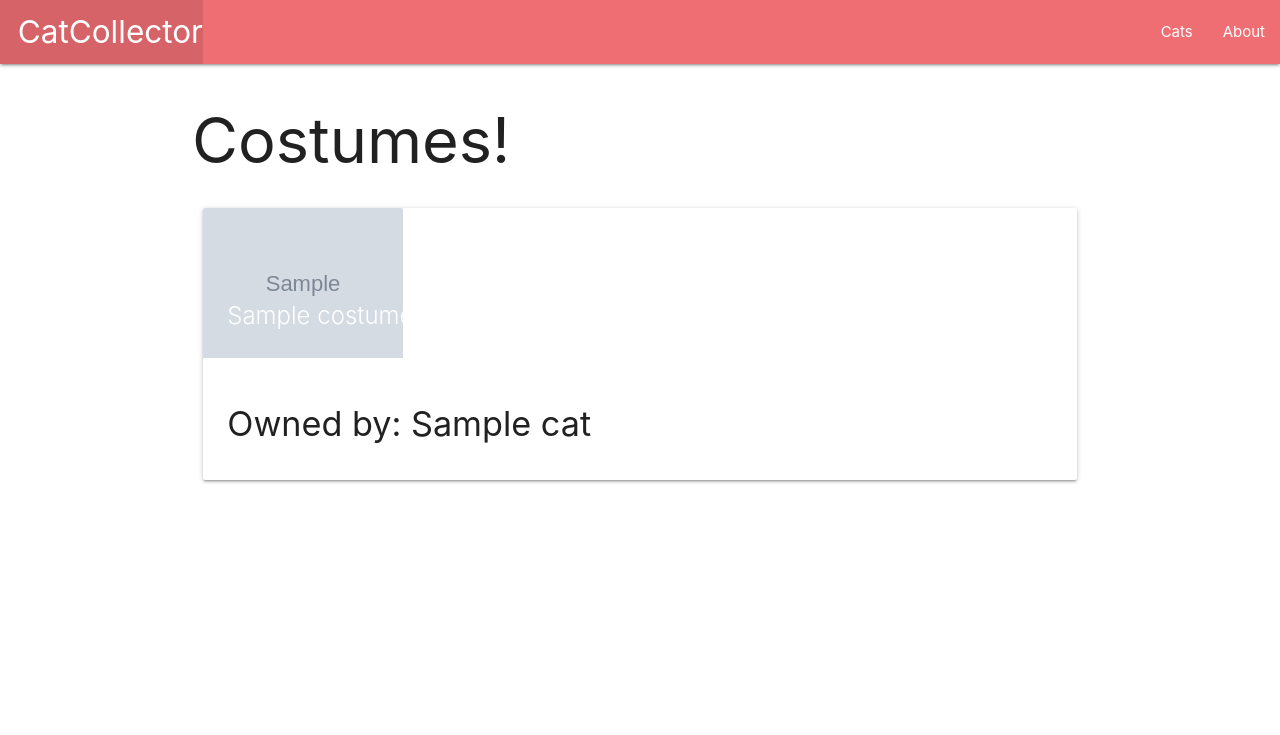
After one commit to dtklumpp/copy-catcollector, a Django app: page /costumes/ in a window 1280 px wide. The commit adds this page. Shown: the top 735 px of the page. Run offline with Django 3.2, Linux system fonts and the light colour scheme; tables that the repository leaves empty hold one stand-in row (values such as "Sample post"); grey boxes marked "Sample" are stand-in pictures.

Commit message:
adds costume index

```diff
--- a/main_app/static/styles/main.css
+++ b/main_app/static/styles/main.css
@@ -12,3 +12,7 @@ footer {
   padding-top: 0;
   text-align: right;
 }
+
+img {
+  max-width: 200px;
+}
--- /dev/null
+++ b/main_app/templates/costumes/index.html
@@ -0,0 +1,20 @@
+{% extends 'base.html' %} {% block content %}
+<h1>Costumes!</h1>
+<div class="row">
+  <div class="col s12">
+    {% for costume in costumes %}
+
+    <div class="card">
+      <div class="card-image">
+        <img src="{{costume.image}}" />
+        <span class="card-title">{{costume.name}}</span>
+      </div>
+      <div class="card-content">
+        <h4>Owned by: {{costume.cat.name}}</h4>
+      </div>
+    </div>
+
+    {% endfor %}
+  </div>
+</div>
+{% endblock %}
--- a/main_app/urls.py
+++ b/main_app/urls.py
@@ -2,14 +2,18 @@ from django.urls import path
 from . import views
 
 urlpatterns = [
+    # core views
     path('', views.home, name='home'),
     path('about/', views.about, name='about'),
     path('api/', views.api, name='api'),
+    # cats
     path('cats/', views.cats_index, name='cats_index'),
     path('cats/<int:cat_id>/', views.cats_detail, name='detail'),
     path('cats/<int:cat_id>/delete/', views.cats_delete, name='cats_delete'),
     path('cats/<int:cat_id>/edit/', views.cats_edit, name='cats_edit'),
     path('cats/<int:cat_id>/add_feeding/', views.add_feeding, name='add_feeding'),
     path('cats/<int:cat_id>/assoc_toy/<int:toy_id>/', views.assoc_toy, name='assoc_toy'),
-    path('cats/<int:cat_id>/deassoc_toy/<int:toy_id>/', views.deassoc_toy, name='deassoc_toy')
+    path('cats/<int:cat_id>/deassoc_toy/<int:toy_id>/', views.deassoc_toy, name='deassoc_toy'),
+    # Costumes
+    path('costumes/', views.costumes_index, name="costumes_index")
 ]
--- a/main_app/views.py
+++ b/main_app/views.py
@@ -1,6 +1,6 @@
 from django.shortcuts import render, redirect
 from django.http import HttpResponse, JsonResponse
-from .models import Cat, Toy
+from .models import Cat, Toy, Costume
 from .forms import Cat_Form, Feeding_Form
 
 # Create your views here.
@@ -82,3 +82,11 @@ def assoc_toy(request, cat_id, toy_id):
 def deassoc_toy(request, cat_id, toy_id):
     Cat.objects.get(id=cat_id).toys.remove(toy_id)
     return redirect('detail', cat_id=cat_id)
+
+
+# --- Costumes Views ---
+
+def costumes_index(request):
+    costumes = Costume.objects.all()
+    context = {"costumes":costumes}
+    return render(request, 'costumes/index.html', context)
```
